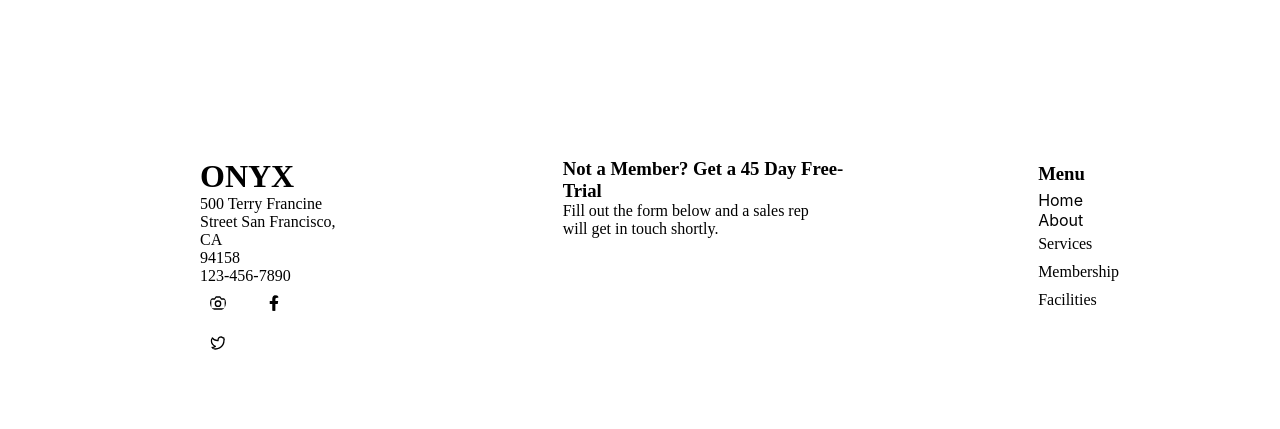
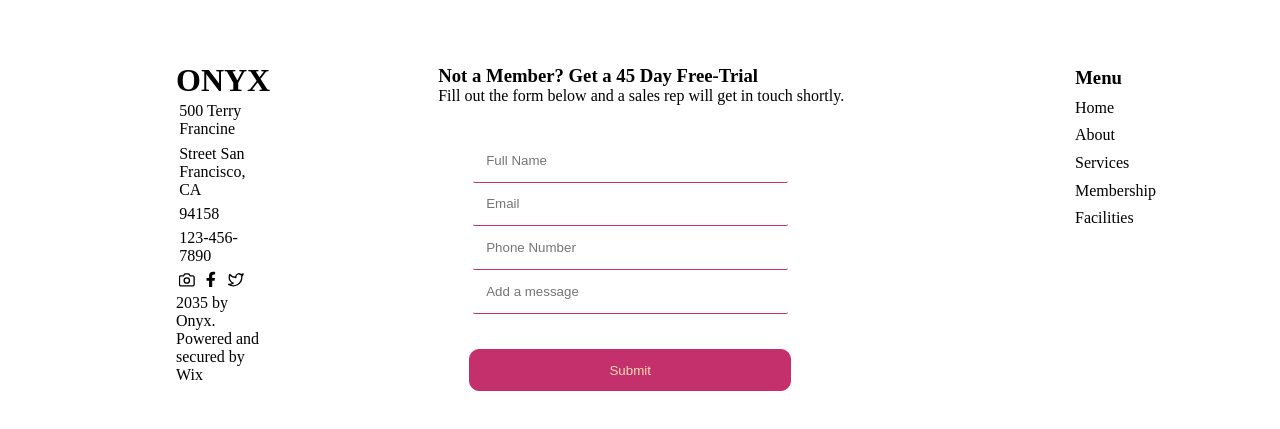
Before and after one commit to Shubham-khandel/GymWebsite_Project1, a React (Create React App) app: page / in a window 1280 px wide. Shown: the part 3476-3905 px from the top of the page. Before the commit the page ends 3874 px from the top, so only its background shows below. Built offline with nearby package versions, Linux system fonts and the light colour scheme.

Commit message:
footer changes

```diff
--- a/src/Components/Footer.jsx
+++ b/src/Components/Footer.jsx
@@ -4,36 +4,49 @@ import { Link } from 'react-router-dom';
 import { FiCamera } from "react-icons/fi";
 import { FiTwitter } from "react-icons/fi";
 import { FaFacebookF } from "react-icons/fa";
+// import Registration from "../Pages/Registeration/Registration";
+import { Form } from "./Form";
+
 function Footer() {
   return (
     <footer>
       <div className={style.main}>
         <div className={style.main1}>
-          <h1 style={{ color: "black" }}>ONYX</h1>
-          <p>500 Terry Francine</p>
-          <p>Street San Francisco, CA</p>
-          <p>94158</p>
-          <p>123-456-7890</p>
+          <h1 style={{ color: "black" }} >ONYX</h1>
+          <p style={{padding:"0.2rem"}} >500 Terry Francine</p>
+          <p style={{padding:"0.2rem"}}>Street San Francisco, CA</p>
+          <p style={{padding:"0.2rem"}}>94158</p>
+          <p style={{padding:"0.2rem"}}>123-456-7890</p>
           <div className={style.icons}>
             <FiCamera id={style.icon1} />
             <FaFacebookF id={style.icon2} />
             <FiTwitter id={style.icon3} />
             {/* <a href="info@mysite.com">info@mysite.com</a> */}
             {/* <p>© 2035 by Onyx. Powered <br/>and secured by Wix</p> */}
+            <p>2035 by Onyx. Powered and secured by Wix</p>
           </div>
         </div>
         <div className={style.main2}>
+          <div className={style.main21}>
           <h3>Not a Member? Get a 45 Day Free-Trial</h3>
-          <p>Fill out the form below and a sales rep <br/>will get in touch shortly.</p>
+          <p>Fill out the form below and a sales rep will get in touch shortly.</p>
+          </div>
+           <div className={style.form}>
+            <Form/>
+           </div>
         </div>
 
         <div className={style.main4}>
           <h3 style={{padding:"5px"}}>Menu</h3>
-         <span><Link to='/' style={{textDecoration:"none",color:"black",padding:"5px"}}>Home</Link></span><br/>
-         <span> <Link path="/aboutus" style={{textDecoration:"none",color:"black",padding:"5px"}}>About</Link></span><br/>
-          <p style={{ padding:"5px"}}>Services</p>
-          <p style={{padding:"5px"}}>Membership</p>
-          <p style={{padding:"5px"}}>Facilities</p>
+
+
+         {/* <span><Link to='/' >Home</Link></span><br/>
+         <span> <Link path="/aboutus" >About</Link></span><br/> */}
+         <p style={{ padding:"0.3rem"}}>Home</p>
+         <p style={{ padding:"0.3rem"}}>About</p>
+          <p style={{ padding:"0.3rem"}}>Services</p>
+          <p style={{padding:"0.3rem"}}>Membership</p>
+          <p style={{padding:"0.3rem"}}>Facilities</p>
         </div>
 
       </div>
--- a/src/Components/Footer.module.css
+++ b/src/Components/Footer.module.css
@@ -3,8 +3,8 @@
     width: 80%;
     height:30vh ;
     display: flex;
-    margin-left: 20vh;
-    margin-top: 20vh;
+    margin-left: 10%;
+    margin-top: 5%;
 }
 p{
     color:black;
@@ -17,40 +17,68 @@ p{
 }
 #icon1{
     background-color: white;
-    border-radius: 50px;
-    padding: 10px;
-    margin-right: 20px;
+    /* border-radius: 50px; */
+    padding: 3%;
+    margin-right: 3%;
 }
 #icon2{
     background-color: white;
-    border-radius: 50px;
-    padding: 10px;
-    margin-right: 20px;
+    /* border-radius: 50px; */
+    padding: 3%;
+    margin-right: 3%;
 }
 #icon3{
     background-color: white;
-    border-radius: 50px;
-    padding: 10px;
-    margin-right: 20px;
+    /* border-radius: 5%; */
+    padding: 3%;
+    margin-right:3%;
 }
 .main4{
-  padding-left:40px ;
-  padding-right:60px ;
+  padding-left:2rem ;
+  padding-right:2rem ;
 
 
 
 }
 .main3{
-  padding-left:40px ;
-  padding-right:60px ;
+  padding-left:3rem ;
+  padding-right:3rem ;
 }
 .main2{
-  padding-left:40px ;
-  padding-right:60px ;
-  margin-right: 10vh;
+  padding-left:3rem ;
+  padding-right:3rem ;
+  margin-right: 15vh;
+  /* position: relative; */
 }
 .main1{
-  padding-left:40px ;
-  padding-right:90px ;
-  margin-right: 10vh;
+  padding-left:3rem ;
+  padding-right:3rem ;
+  margin-right: 3vh;
 }
+.form{
+  margin-top: 5rem;
+}
+.main21{
+  margin-left:3rem ;
+  margin-top: 0.2rem;
+}
+
+@media  screen and (max-width:480px) {
+  .main{
+    display: flex;
+    flex-direction: column;
+  }
+  .form{
+    margin-bottom: 10rem;
+    display: flex;
+    align-items: center;
+    justify-content: center;
+    /* position:absolute; */
+    /* top: 10rem; */
+    margin-top: 10rem;
+    padding-top: 15rem;
+  }
+  .main1{
+    margin-bottom: 3rem;
+  }
+}
--- /dev/null
+++ b/src/Components/Form.jsx
@@ -0,0 +1,50 @@
+import { useState } from "react";
+import React from "react";
+import Styles from "./Form.module.css"
+import { Link } from "react-router-dom";
+
+
+export function Form(){
+    const [name , setName] = useState('');
+    const [email, setEmail] = useState('');
+    const [number, setNumber] = useState('');
+    const [password, setPassword] = useState('')
+    const [details, setDetails] = useState([])
+
+    const obj = {name:name,email:email,number:number,password:password}
+    // const getData = localStorage.getItem('userdetails')
+
+    function handleSubmit(e){
+      e.preventDefault()
+      let newData = [...details, obj]
+      setDetails(newData);
+      console.log(newData)
+      localStorage.setItem("userdetails",JSON.stringify(newData))
+      setEmail('')
+      setName('')
+      setNumber('')
+      setPassword('')
+    }
+
+
+    return (
+
+      <div className={Styles.container}>
+        <div className={Styles.innerContainer} >
+        <form type='submit'>
+          {/* <h1>Registration Form</h1> */}
+          {/* <span>Name:</span> */}
+          <input value={name} onChange={(e)=>setName(e.target.value)} placeholder='Full Name' type='text'/>
+          {/* <span>Email:</span> */}
+          <input value={email} onChange={(e)=>setEmail(e.target.value)} placeholder='Email' type='email'/>
+          {/* <span>Phone Number:</span> */}
+          <input value={number} onChange={(e)=>setNumber(e.target.value)} placeholder='Phone Number' type='number'/>
+          {/* <span>Enter Password:</span> */}
+          <input value={password} onChange={(e)=>setPassword(e.target.value)} placeholder='Add a message' type='text'/>
+          {/* <span className={Styles.loginBtn}>Already a member? <Link to='/login'>Login here</Link></span>         */}
+          <button className={Styles.submitButton} onClick={handleSubmit}>Submit</button>
+        </form>
+        </div>
+      </div>
+    );
+  }
--- /dev/null
+++ b/src/Components/Form.module.css
@@ -0,0 +1,53 @@
+.container {
+    display: flex;
+    height: 20vh;
+    justify-content: center;
+    align-items: center;
+    /* background-color: #4071F4; */
+  }
+
+  .innerContainer form {
+    display: flex;
+    flex-direction: column;
+    justify-content: center;
+    align-items: center;
+    /* background-color:#efe5e9; */
+    /* border: 1px solid #4071F4; */
+    /* border-radius: 10px; */
+    /* box-shadow: 0 2px 2px rgba(0, 0, 0, 0.5); */
+    width: 30em;
+    height: 25em;
+    text-align: left;
+  }
+
+  .innerContainer form input {
+    /* margin: 1em; */
+    width: 60%;
+    height: 1rem;
+    padding: 1em;
+    border-radius: 2px;
+    background: transparent;
+    border: none;
+    border-bottom: 1px solid #C4306B;
+    outline: none;
+  }
+
+  .innerContainer form input:focus {
+    color: #010611;
+    border-bottom: 3px solid #C4306B;
+  }
+
+  /* h1{
+    color: #C4306B;
+  } */
+
+  .submitButton {
+    margin-top: 2.2rem;
+    padding: 0.8rem;
+    cursor: pointer;
+    width: 67%;
+    background-color: #C4306B;
+    border: 1px solid #C4306B;
+    border-radius: 10px;
+    color: wheat;
+  }
```
